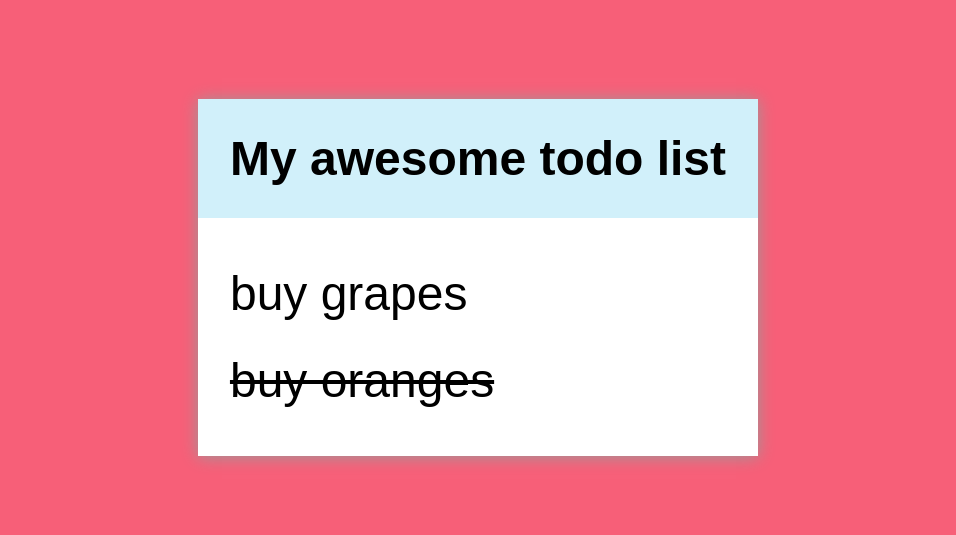
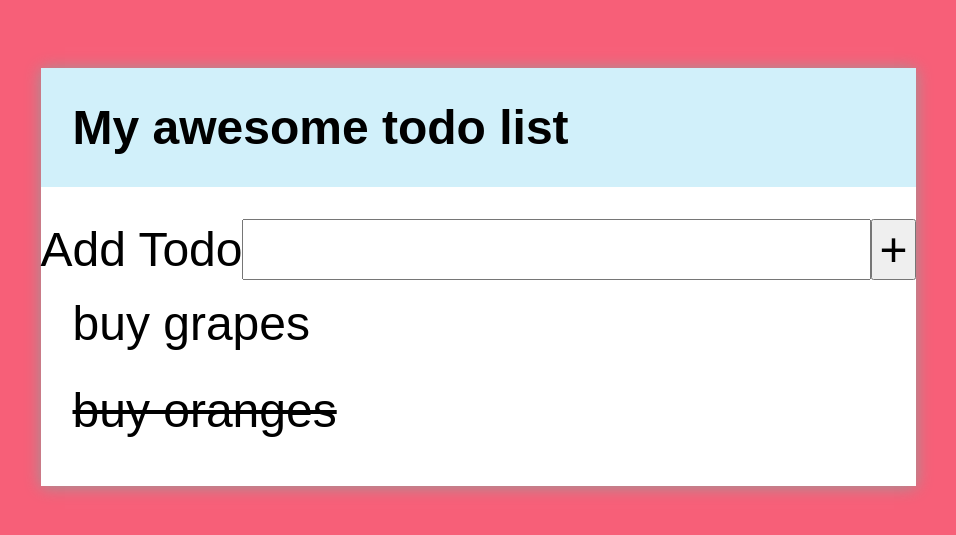
Before and after one commit to TechLadies/react-express-mongo-prebootcamp-workshop-3-2018, a React (Create React App) app: page / in a window 1280 px wide. Shown: the part 139-674 px from the top of the page, without its empty margins (162-1118 px from the left). Built offline with nearby package versions, Linux system fonts and the light colour scheme.

Commit message:
Add functionality to add new todos

```diff
--- a/src/components/App.js
+++ b/src/components/App.js
@@ -12,8 +12,16 @@ class App extends React.Component {
         description: "buy oranges",
         isDone: true
       }
-    ]
+    ],
+    newTodoDescription: "",
   };
+
+  handleOnChange = event => {
+    const { name, value } = event.target;
+    this.setState({
+      [name]: value,
+    });
+  }
 
   handleTodoClick = currentTodo => {
     if (currentTodo.isDone) {
@@ -29,22 +37,52 @@ class App extends React.Component {
     this.setState(updatedState);
   };
 
+
+  handleAddTodo = () => {
+    // Step 1: get new todo description
+    const newTodoDescription = this.state.newTodoDescription
+    // Step 2: create new todo object from the description
+    const newTodo = {
+      description: newTodoDescription,
+      isDone: false,
+    };
+    // Step 3: update react component state
+    const newTodos = [
+      ...this.state.todos,
+      newTodo,
+    ];
+
+    this.setState({
+      todos: newTodos,
+    });
+  }
+
   render() {
     return (
       <div>
         <h1>My awesome todo list</h1>
+        <label htmlFor="newTodoDescription">Add Todo</label>
+        <input
+          type="text"
+          value={this.state.newTodoDescription}
+          name="newTodoDescription"
+          id="newTodoDescription"
+          onChange={this.handleOnChange}
+        />
+        <button onClick={this.handleAddTodo}>+</button>
+
         <ul>
-          {this.state.todos.map(a => {
+          {this.state.todos.map(todo => {
             let completeClass = "";
-            if (a.isDone) {
+            if (todo.isDone) {
               completeClass = "complete";
             }
             return (
               <li
                 className={completeClass}
-                onClick={() => this.handleTodoClick(a)}
+                onClick={() => this.handleTodoClick(todo)}
               >
-                {a.description}
+                {todo.description}
               </li>
             );
           })}
```
